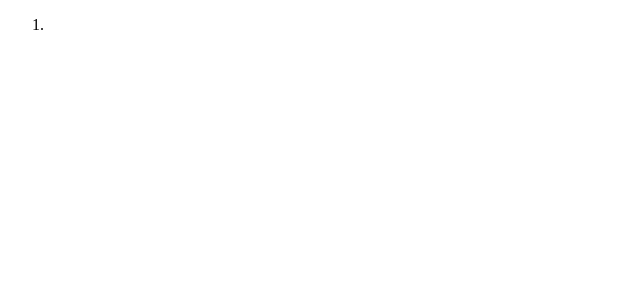
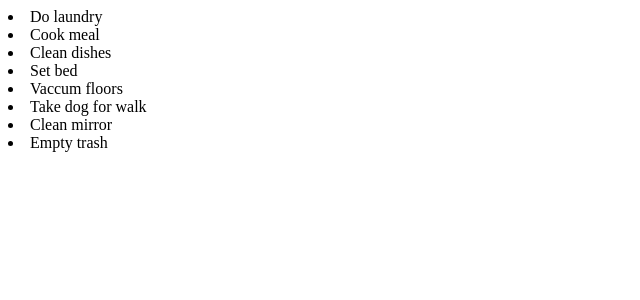
Before and after one commit to Auraya33/iSA_React, a React (Create React App) app in the folder isa_react_task-12/: page / in a window 1280 px wide. Shown: the top 300 px of the page, without its empty margins (0-640 px from the left). Built offline with nearby package versions, Linux system fonts and the light colour scheme.

Commit message:
now full list is displayed

```diff
--- a/isa_react_task-12/src/Components/App.js
+++ b/isa_react_task-12/src/Components/App.js
@@ -6,23 +6,30 @@ import Todo from './Todo';
 
 export default class extends React.Component {
 
+
     state = {
-        1: {name: 'Do laundry', isFinished: false},
-        2: {name: 'Cook meal', isFinished: true},
-        4: {name: 'Clean dishes', isFinished: true},
-        3: {name: 'Set bed', isFinished: false},
-        5: {name: 'Vaccum floors', isFinished: false},
-        6: {name: 'Take dog for walk ', isFinished: true},
-        7: {name: 'Clean mirror', isFinished: false},
-        8: {name: 'Empty trash', isFinished: true}
+        todos: [
+            {name: 'Do laundry', isFinished: false},
+            {name: 'Cook meal', isFinished: true},
+            {name: 'Clean dishes', isFinished: true},
+            {name: 'Set bed', isFinished: false},
+            {name: 'Vaccum floors', isFinished: false},
+            {name: 'Take dog for walk ', isFinished: true},
+            {name: 'Clean mirror', isFinished: false},
+            {name: 'Empty trash', isFinished: true}
+        ],
+
     };
 
     render() {
         return <MuiThemeProvider>
             <React.Fragment>
-                <Todo name={this.state.name}/>
+                {this.state.todos.map(todo =>
+                    <Todo name={todo.name} isFinished={todo.isFinished}/>
+
+                )}
 
             </React.Fragment>
         </MuiThemeProvider>
-        }
-            }
+    }
+}
--- a/isa_react_task-12/src/Components/Todo.js
+++ b/isa_react_task-12/src/Components/Todo.js
@@ -4,13 +4,9 @@ import PropTypes from 'prop-types';
 class Todo extends React.Component {
 
     render() {
-        const { name } = this.props;
+        const { name, isFinished } = this.props;
 
-        return (
-            <ol>
-                <li>{name}</li>
-            </ol>
-        )
+        return  <li>{name} {isFinished}</li>
     }
 }
 
```
